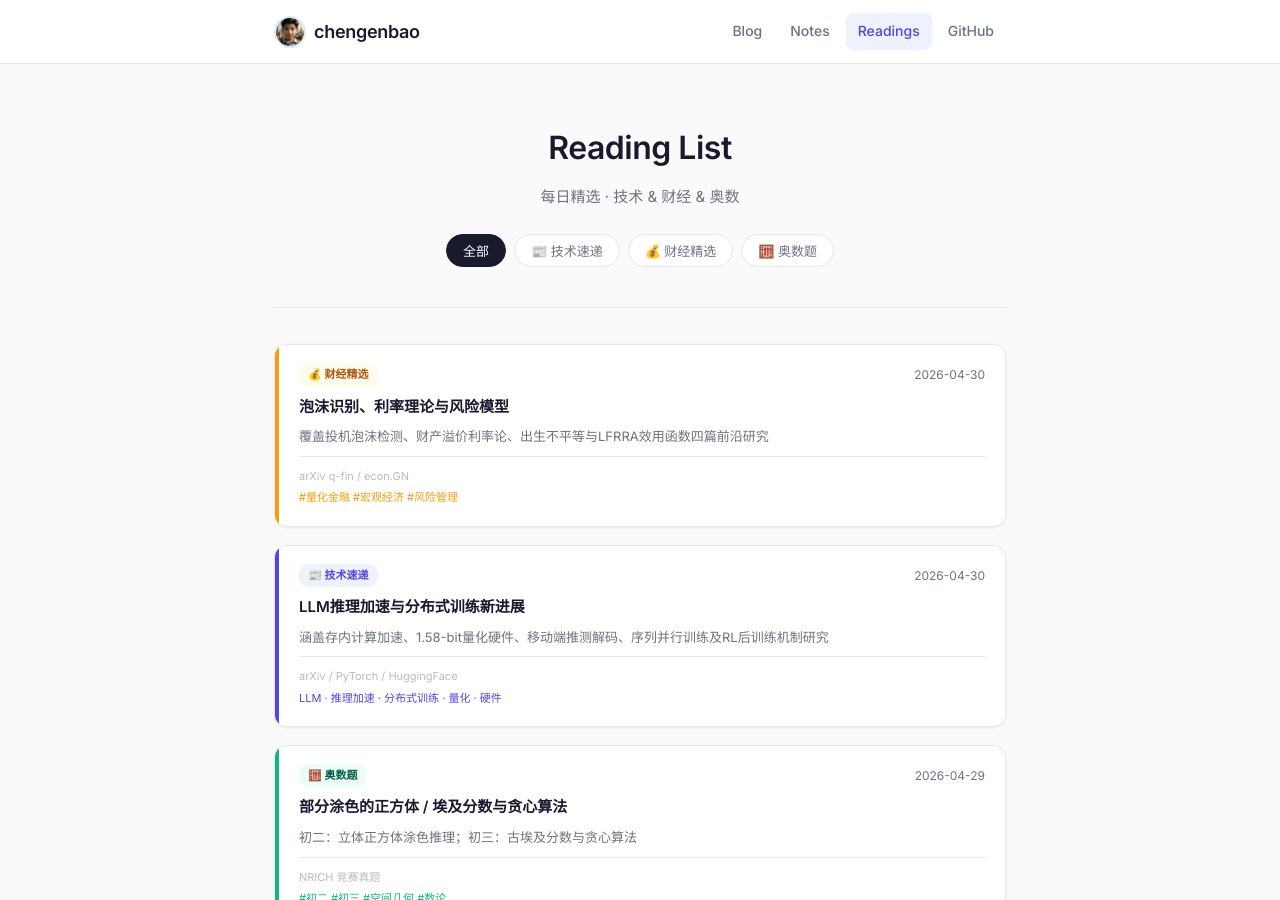
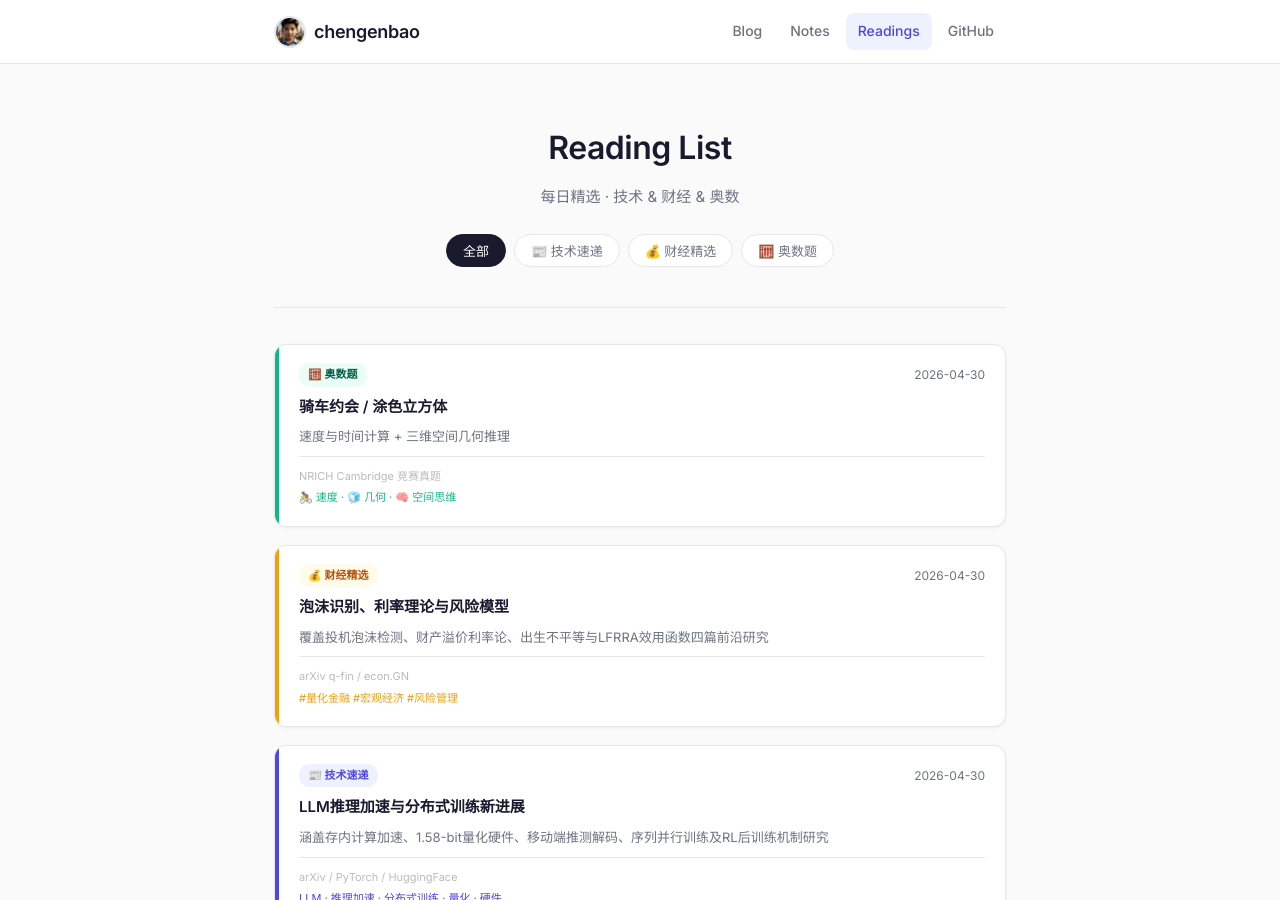
Before and after one commit to chengenbao/chengenbao.github.io, a Jekyll site: the page built from reading-list/index.md, in a window 1280 px wide and 900 px high. Built offline with Jekyll 4.4.1, drawn with Linux system fonts in a browser that asks for light colours.

Commit message:
add math card 2026-04-30

```diff
--- a/reading-list/index.md
+++ b/reading-list/index.md
@@ -18,6 +18,7 @@
   </div>
 
   <div class="rl-grid">
+<a class="rl-card math" href="/reading-list/2026-04-30-math/"><div class="rl-accent"></div><div class="rl-body"><div class="rl-top"><span class="rl-badge math">🧮 奥数题</span><time>2026-04-30</time></div><h2>骑车约会 / 涂色立方体</h2><p>速度与时间计算 + 三维空间几何推理</p><div class="rl-meta"><span class="rl-source">NRICH Cambridge 竞赛真题</span><span class="rl-tags">🚴 速度 · 🧊 几何 · 🧠 空间思维</span></div></div></a>
 <a class="rl-card finance" href="/reading-list/2026-04-30-finance-daily/">
   <div class="rl-accent"></div>
   <div class="rl-body">
```
